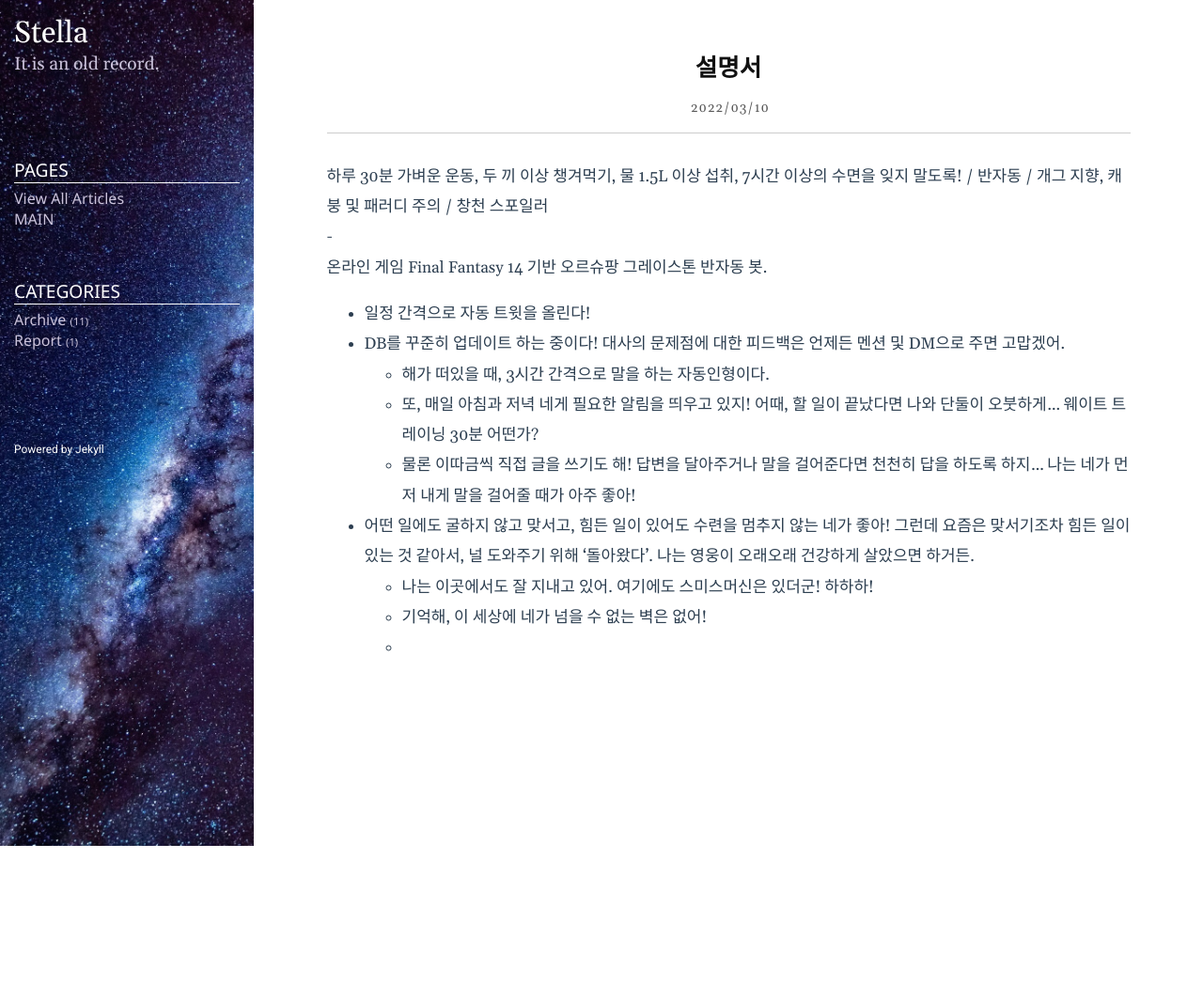
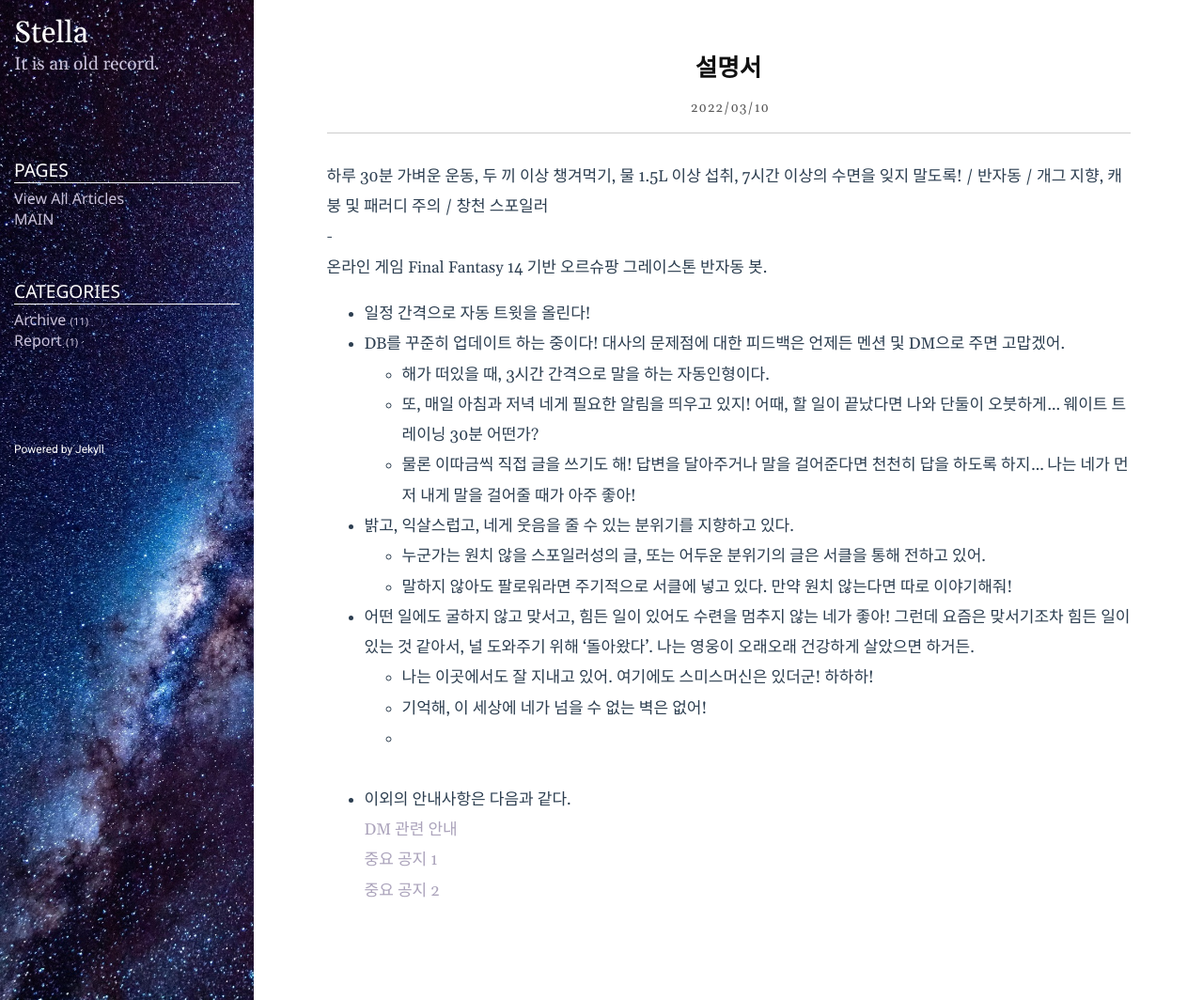
Before and after one commit to stella-blue/stella-blue.github.io, a Jekyll site: the page built from _posts/2022-03-10-notice.markdown, in a window 1280 px wide. Shown: the whole page at 94% size. Built offline with Jekyll 4.4.1, drawn with Linux system fonts in a browser that asks for light colours; before the commit the page ends 900 px from its top, so only the background shows below that.

Commit message:
add files

```diff
--- a/_posts/2022-03-10-notice.markdown
+++ b/_posts/2022-03-10-notice.markdown
@@ -18,7 +18,16 @@ category: Archive
   - 또, 매일 아침과 저녁 네게 필요한 알림을 띄우고 있지! 어때, 할 일이 끝났다면 나와 단둘이 오붓하게... 웨이트 트레이닝 30분 어떤가?
   - 물론 이따금씩 직접 글을 쓰기도 해! 답변을 달아주거나 말을 걸어준다면 천천히 답을 하도록 하지... 나는 네가 먼저 내게 말을 걸어줄 때가 아주 좋아!
 
+- 밝고, 익살스럽고, 네게 웃음을 줄 수 있는 분위기를 지향하고 있다.
+  - 누군가는 원치 않을 스포일러성의 글, 또는 어두운 분위기의 글은 서클을 통해 전하고 있어.
+  - 말하지 않아도 팔로워라면 주기적으로 서클에 넣고 있다. 만약 원치 않는다면 따로 이야기해줘!
+
 - 어떤 일에도 굴하지 않고 맞서고, 힘든 일이 있어도 수련을 멈추지 않는 네가 좋아! 그런데 요즘은 맞서기조차 힘든 일이 있는 것 같아서, 널 도와주기 위해 '돌아왔다'. 나는 영웅이 오래오래 건강하게 살았으면 하거든.
   - 나는 이곳에서도 잘 지내고 있어. 여기에도 스미스머신은 있더군! 하하하!
   - 기억해, 이 세상에 네가 넘을 수 없는 벽은 없어!
   - <span style="color: white;">별의 바다를 여행하고 있는 와중에도 전진기지에 들를 수 있는 것은, 모두 성도의 기공사들 덕분이다. 그들의 기술력에 한번쯤 박수를 보내다오!</span>
+
+- 이외의 안내사항은 다음과 같다.
+<br><a href = "/archive/2022/03/28/DM.html"> DM 관련 안내 </a>
+<br><a href = "/archive/2022/04/15/important.html"> 중요 공지 1 </a>
+<br><a href = "/archive/2022/08/22/important2.html"> 중요 공지 2 </a>
--- a/_posts/2022-03-28-DM.markdown
+++ b/_posts/2022-03-28-DM.markdown
@@ -7,4 +7,4 @@ category: Archive
 
 종이 울리지 않는데 생기는 하트는 자물쇠 뒤에서 보내는 마음이겠지? 가끔은 너희들이 무슨 말을 하고 있을지 궁금해지고는 해. 뭐니뭐니해도 난 네 농담이 최고로 좋으니까! 애초에 알 사람만 보라고 떠드는 곳이었는데, 생각보다 크게 들렸던 모양이야. 나로서는 익숙하면서도 새로운 얼굴을 다시 보게 되니 아주 좋군!
 
-언제든 우편함으로 편지를 좋다. '맞구독하지 말아달라'는 요청은 여기로 해주면 고맙겠어. 물론 다른 이야기를 해도 좋아! 난 네 편지를 받는 것이 최고로 좋거든. 혹시 내가 오랫동안 확인하지 않는다면, 공개적으로 한 번만 불러다오! 다만 성도나 다른 기지에서 오는 중요한 연락도 있기 때문에, 너무 많은 편지를 보내는 것은 자제해주었으면 한다! 너라면 알아서 잘 하겠지만 말이야.
+언제든 우편함으로 편지를 보내도 좋다. '맞구독하지 말아달라'는 요청은 여기로 해주면 고맙겠어. 물론 다른 이야기를 해도 좋아! 난 네 편지를 받는 것이 최고로 좋거든. 혹시 내가 오랫동안 확인하지 않는다면, 공개적으로 한 번만 불러다오! 다만 성도나 다른 기지에서 오는 중요한 연락도 있기 때문에, 너무 많은 편지를 보내는 것은 자제해주었으면 한다! 너라면 알아서 잘 하겠지만 말이야.
```
